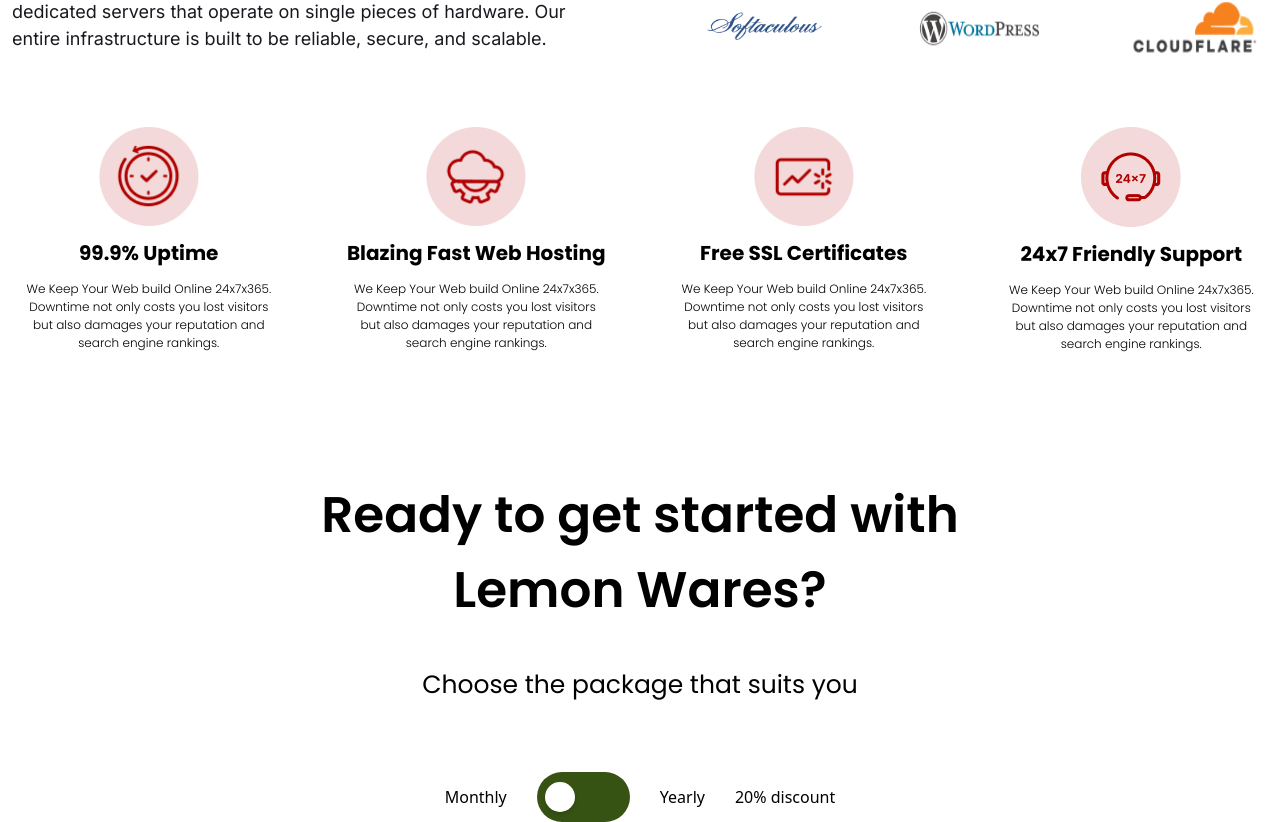
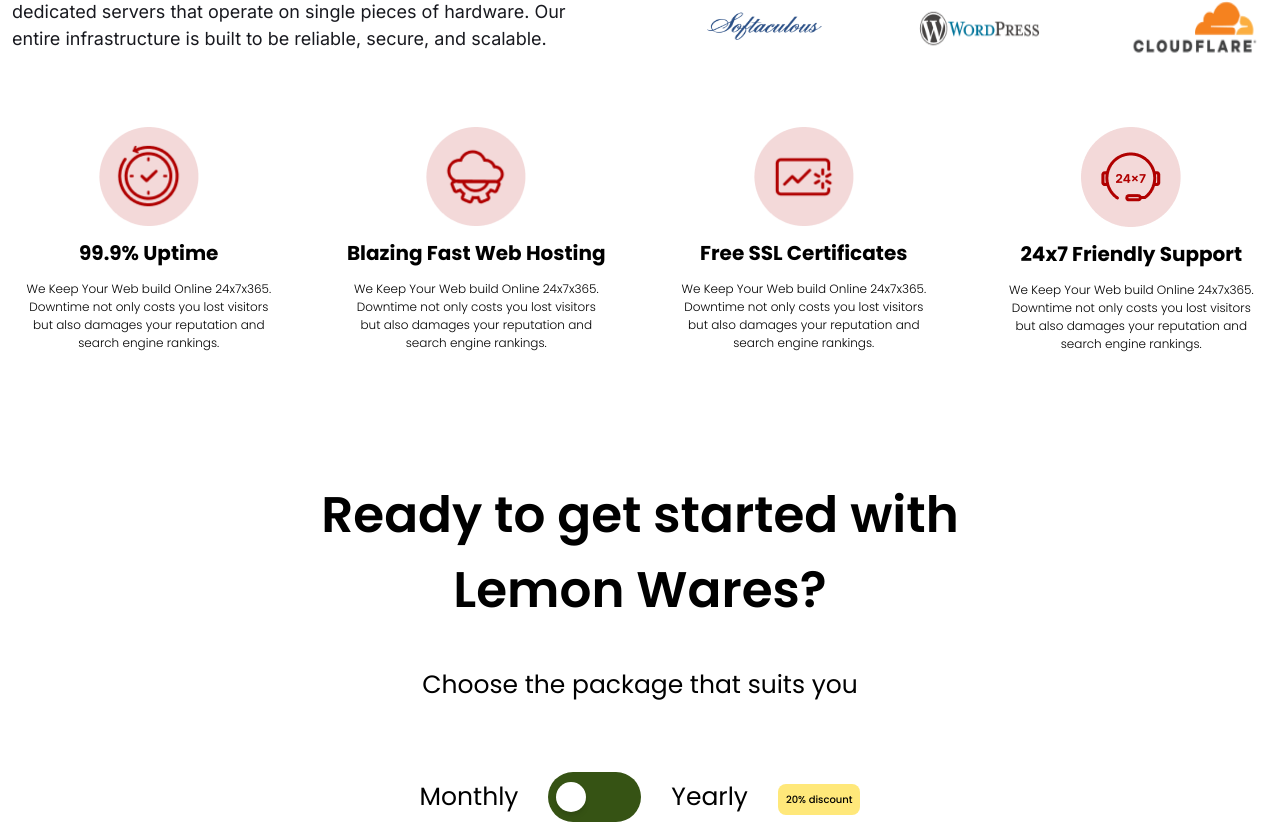
Before and after one commit to mizanur-rahaman-bd/React_Tailwind_Project_Hosting_Company, a React (Vite) app: page / in a window 1280 px wide. Shown: the part 939-1761 px from the top of the page. Built offline with nearby package versions, Linux system fonts and the light colour scheme; a web font is replaced by a local one.

Commit message:
get_statr_running

```diff
--- a/src/Components/Get_started/Get_started.css
+++ b/src/Components/Get_started/Get_started.css
@@ -10,3 +10,6 @@
 .get_start_P{
     @apply font-poppin font-normal text-[25px] text-[#000000] mt-[38px] mb-[68px]
 }
+.select_part p{
+    @apply font-poppin font-normal text-[25px] text-[#000000]
+}
--- a/src/Components/Get_started/Get_started.jsx
+++ b/src/Components/Get_started/Get_started.jsx
@@ -22,7 +22,7 @@ const Get_started = () => {
                 <p>Yearly</p>
               </div>
               <div className="">
-                <p>20% discount</p>
+                <span className="font-poppin font-medium text-[10px] bg-[#FFE87A] p-[8px] rounded-[8px]">20% discount</span>
               </div>
             </div>
           </div>
```
